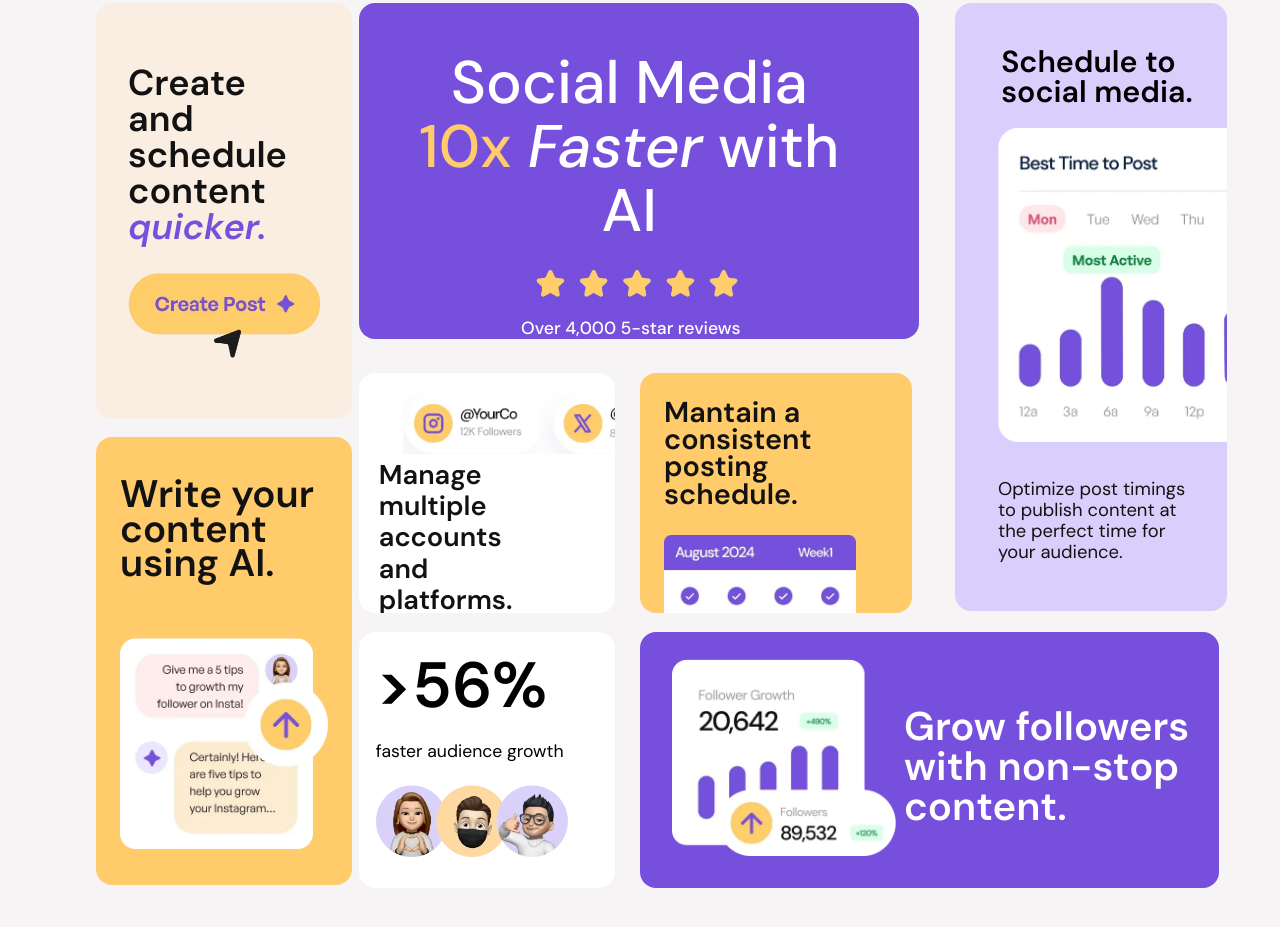
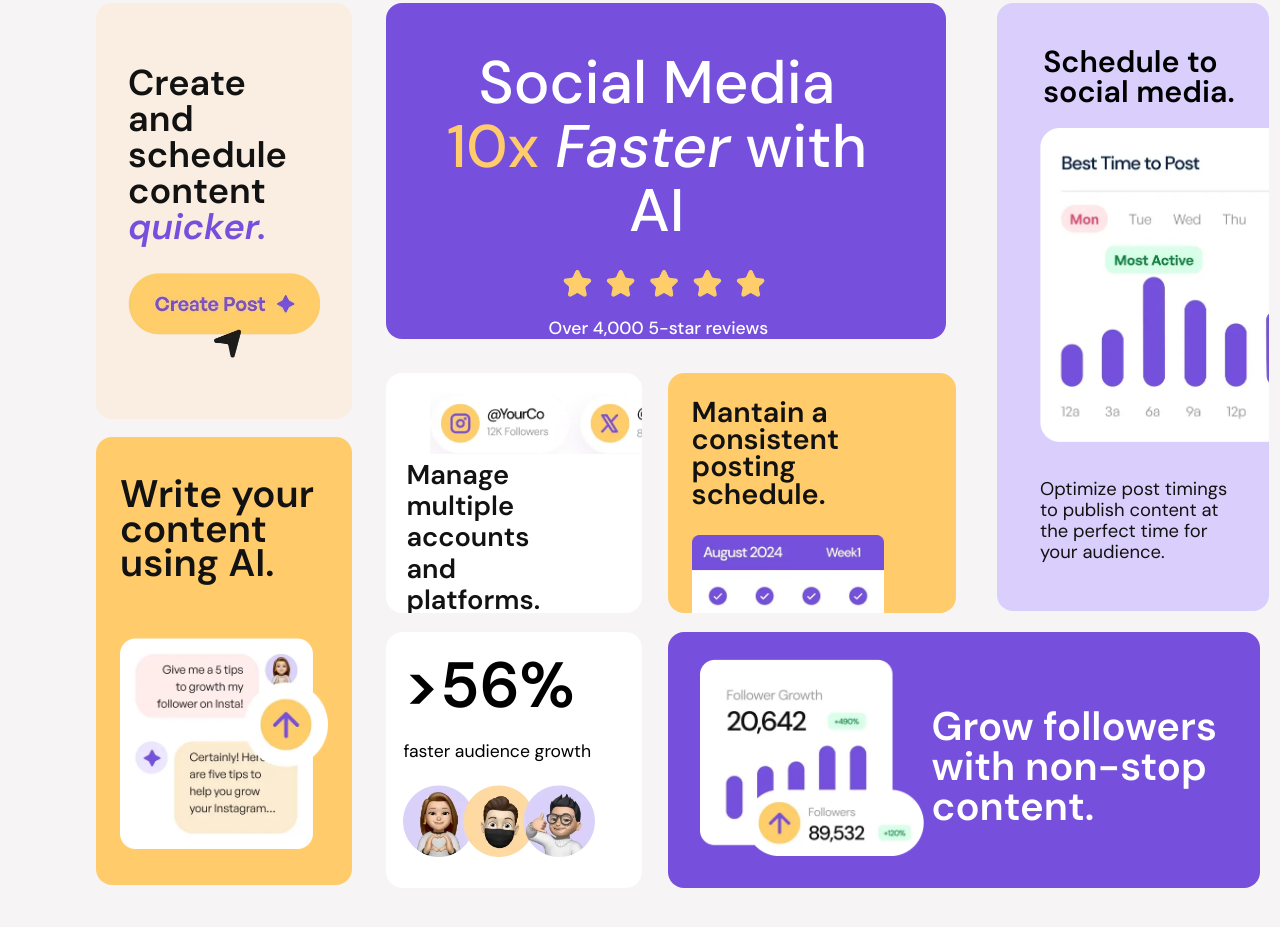
Before and after one commit to Ghm84/bento-grid-main, a plain HTML site: page index.html in a window 1280 px wide. Shown: the part 189-1116 px from the top of the page. Drawn offline with Linux system fonts and the light colour scheme.

Commit message:
Update style.css

```diff
--- a/style.css
+++ b/style.css
@@ -356,7 +356,7 @@ body {
         width: 35rem;
         max-height: 30rem;
         height: 21rem;
-        transform: translate(0, 1rem);
+        transform: translate(2rem, 1rem);
         text-align: center;
     }
 
@@ -384,7 +384,7 @@ body {
         width: 17rem;
         max-height: 45rem;
         height: 38rem;
-        transform: translate(1.5rem, 0);
+        transform: translate(4rem, 0);
         overflow: hidden;
     }
 
@@ -438,7 +438,7 @@ body {
         width: 16rem;
         max-height: 20rem;
         height: 15rem;
-        transform: translate(0, -4rem);
+        transform: translate(2rem, -4rem);
         overflow: hidden;
     }
 
@@ -464,11 +464,11 @@ body {
         grid-column: 3 / 4;
         grid-row: 2 / 3;
         max-width: 20rem;
-        width: 17rem;
+        width: 18rem;
         max-height: 20rem;
         height: 15rem;
         padding: 2rem;
-        transform: translate(0, -4rem);
+        transform: translate(2rem, -4rem);
         overflow: hidden;
     }
 
@@ -493,7 +493,7 @@ body {
         width: 16rem;
         max-height: 20rem;
         height: 16rem;
-        transform: translate(0, -17rem);
+        transform: translate(2rem, -17rem);
     }
 
     .faster-grow-title {
@@ -517,10 +517,10 @@ body {
         grid-column: 3 / 5;
         grid-row: 3 / 4;
         max-width: 40rem;
-        width: 36.2rem;
+        width: 37rem;
         max-height: 30rem;
         height: 16rem;
-        transform: translate(0, -17rem);
+        transform: translate(2rem, -17rem);
     }
 
     .grow-followers-img {
```
